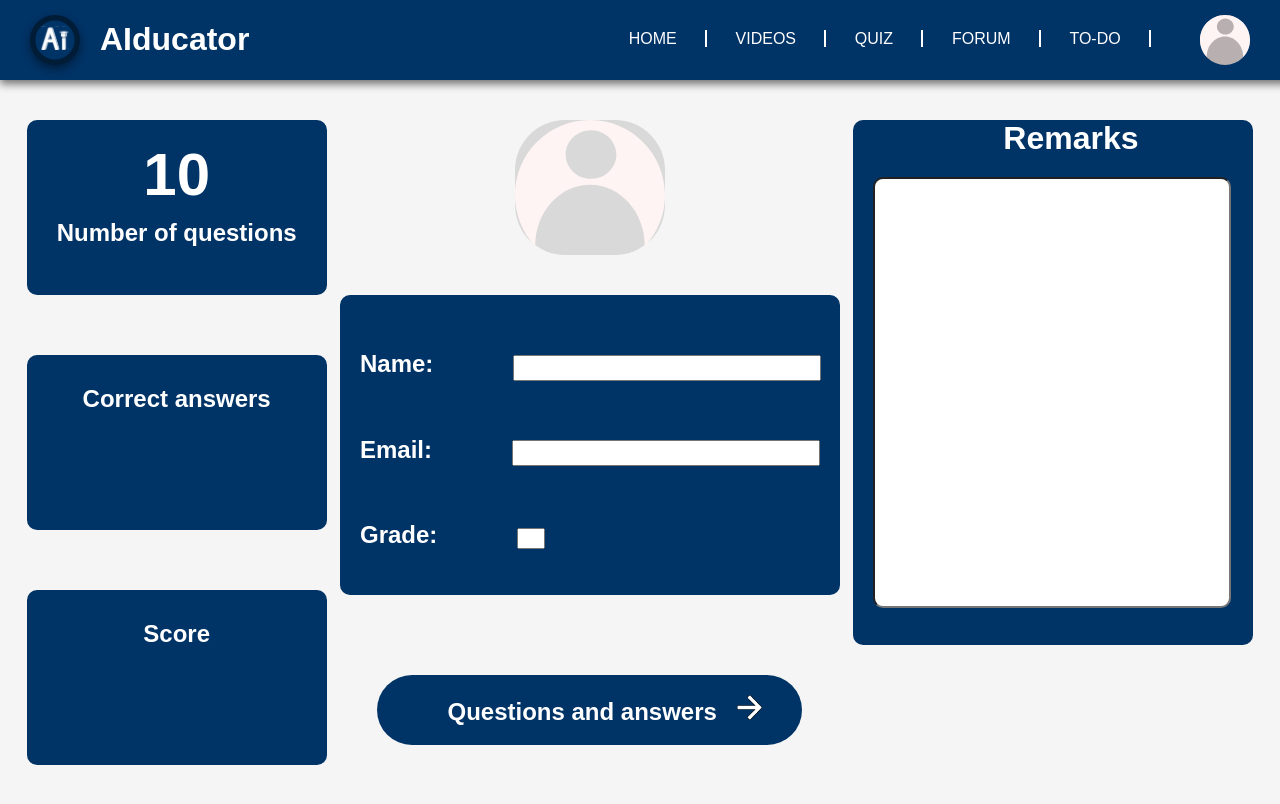
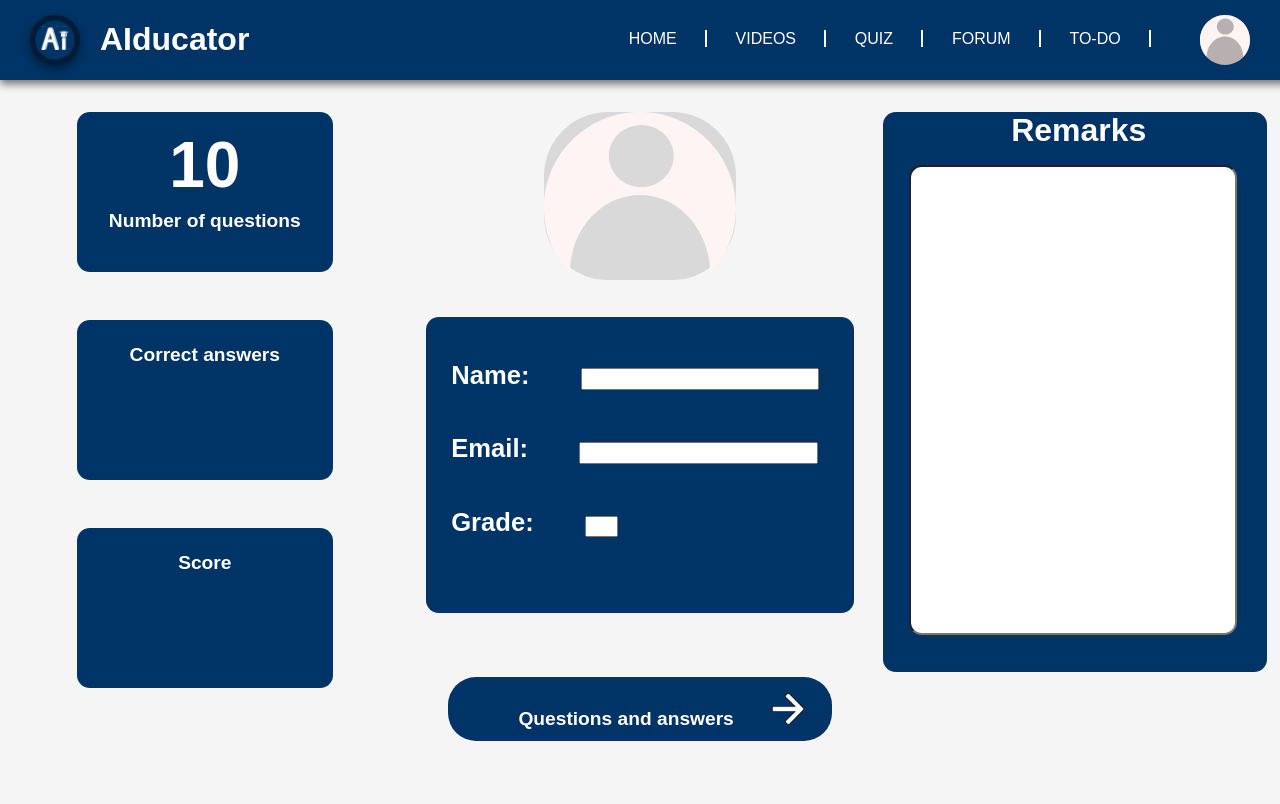
Before and after one commit to Lafarie/SDGP-AIducator, a React (Vite) app in the folder client/: page /quiz-results in a window 1280 px wide. Shown: the top 804 px of the page. Built offline with nearby package versions, Linux system fonts and the light colour scheme; a web font is replaced by a local one.

Commit message:
css view width fixes

```diff
--- a/client/src/QuizPage.css
+++ b/client/src/QuizPage.css
@@ -1,41 +1,44 @@
-/* QuizPage.css */
+.quiz-container {
+    max-width: 50vw;
+    margin: 0 auto;
+    padding: 2vh;
+}
 
-.quiz-container {
-    max-width: 800px;
-    margin: 0 auto;
-    padding: 20px;
-  }
+.question {
+    margin-bottom: 2vh;
+    margin-left: 15vw;
+    background-color: #D9D9D9;
+    border-radius: 1.5vw;
+    width: 55vw;
+    margin-top: 2vh;
+    color: #003366;
+    height: 45vh;
+    padding: 1vh 1vw;
+}
 
-  .question {
-    margin-bottom: 20px;
-    margin-left: 300px;
-    background-color: #D9D9D9;
-    border-radius: 5px;
-    width: 700px;
-    margin-top: 20px;
-    color: #003366;
-    height: 350px;
+.Qs {
+    margin-left: 4vw;
+    font-weight: bold;
+    font-size: 3vh;
+    margin-top: 1vh;
+}
 
-  }
-
-  .options {
+.options {
     list-style-type: none;
     padding: 0;
-  }
+}
 
-  .option input[type="radio"] {
+.option input[type="radio"] {
     appearance: none;
     -webkit-appearance: none;
     -moz-appearance: none;
-    /* Create a custom radio button */
-    width: 20px;
-    height: 20px;
-    border: 2px solid #ccc;
+    width: 1.5vw;
+    height: 1.5vw;
     border-radius: 50%;
-    background-color: transparent;
+    background-color: #fff;
     outline: none;
     cursor: pointer;
-    margin-left: 20px;
+    margin-left: 3.5vw;
 }
 
 .option input[type="radio"]:checked {
@@ -44,97 +47,116 @@
 
 .option label {
     display: inline-block;
-    margin-bottom: 10px;
+    margin-bottom: 1vh;
     cursor: pointer;
-    padding: 10px;
+    padding: 1vh;
     background-color: #fff;
-    border-radius: 5px;
-    border: 1px solid #ccc;
-    width: 550px;
+    border-radius: 1vw;
+    width: 37.5vw;
     font-weight: bold;
-    margin-left: 25px;
+    margin-left: 3vw;
+    font-size: 2.5vh;
 }
 
-
-  .submit-button {
-    padding: 10px 20px;
+.submit-button {
+    padding: 1vh 2vw;
     background-color: #007bff;
     color: #fff;
     border: none;
-    border-radius: 5px;
+    border-radius: 1vw;
     cursor: pointer;
-  }
+}
 
-  .submit-button:hover {
+.submit-button:hover {
     background-color: #0056b3;
-  }
+}
 
-  .first-container {
+.first-container {
     display: grid;
-    grid-template-columns: 1fr 200px;
+    grid-template-columns: 1fr 10vw;
     align-items: flex-start;
-    margin-top: 100px;
+    margin-top: 12vh;
     justify-items: center;
+    margin-left: 0.5vw;
+}
 
-  }
-  .h01{
-    margin-left: -700px;
+.h01 {
+    margin-left: -49vw;
     font-weight: bold;
-    margin-top: 10px;
-    font-size: x-large;
-  }
-  .h02{
-    margin-left: -2175px;
+    margin-top: 1vh;
+    font-size: 3vh;
+}
+
+.h02 {
+    margin-left: -150.75vw;
     font-weight: bold;
-    margin-top: 50px;
-    font-size: x-large;
-    margin-bottom: 30px;
-  }
-  .Question-container{
-    margin-left: -500px;
+    margin-top: 8vh;
+    font-size: 3vh;
+    margin-bottom: 3vh;
+}
+
+.Question-container {
+    margin-left: -25vw;
     grid-column: 1;
-  }
-  .Q-Number{
+}
+
+.Q-Number {
     font-weight: bold;
-    font-size: larger;
-    margin-top: 20px;
-    margin-left: 30px;
-  }
-  .Other-Box {
-  background-color: #D9D9D9;
-  padding: 20px;
-  margin-bottom: 20px;
-  grid-column: 2;
-  margin-right: 200px;
-  width: 200px;
-  margin-top: 20px;
-  border-radius: 5px;
-  height: 275px;
+    font-size: 3vh;
+    margin-top: 2vh;
+    margin-left: 4vw;
+    margin-bottom: 2.5vh;
 }
-.Remaining-questions{
+
+.Other-Box {
+    background-color: #D9D9D9;
+    padding: 2vh;
+    margin-bottom: 2vh;
+    grid-column: 2;
+    margin-right: 10vw;
+    width: 20vw;
+    margin-top: 2vh;
+    border-radius: 1.5vw;
+    height: 40vh;
+    position: sticky;
+    top: 11vh;
+}
+
+.Remaining-questions {
     background-color: #fff;
     font-weight: bold;
-    border-radius: 5px;
+    border-radius: 2.5vw;
     text-align: center;
-    height:100px
+    height: 15vh;
+    font-size: 2.5vh;
 }
-.Time-remaining{
+
+.Time-remaining {
     background-color: #fff;
     font-weight: bold;
-    margin-top: 50px;
-    border-radius: 5px;
+    margin-top: 5vh;
+    border-radius: 2.5vw;
     text-align: center;
-    height: 100px;
+    height: 15vh;
+    font-size: 2.5vh;
+}
+
+.Submit-box {
+    grid-column: 2;
+    margin-top: -67vh;
+    margin-right: 10vw;
+    background-color: #003366;
+    width: 7.5vw;
+    height: 10vh;
+    border-radius: 2vw;
+}
+
+.Submit {
+    text-align: center;
+    font-size: 3vh;
+    margin-top: 1.5vh;
+}
+.Time-label,.QR-label{
+    margin-top: 1.5vh;
 
 }
-.Submit{
-    grid-column: 2;
-    margin-top: -3350px;
-    margin-right: 200px;
-    background-color: #003366;
-    width: 100px;
-    height: 35px;
-    border-radius: 10px;
-    text-align: center;
-
-}
--- a/client/src/QuizPage.jsx
+++ b/client/src/QuizPage.jsx
@@ -128,7 +128,7 @@ const QuizPage = ({ lesson }) => {
                 {quizQuestions.map((question, index) => (
                 <div key={index} className='question'>
                     <div className='Q-Number'>Question  {`${index + 1}`.padStart(2, '0')}:</div>
-                    <h4>{question.question}</h4>
+                    <label className='Qs'>{question.question}</label>
                     <ul className='options'>
                         {question.options.map((option, i) => (
                             <li key={i} className="option">
@@ -142,16 +142,18 @@ const QuizPage = ({ lesson }) => {
             </div>
             <div className='Other-Box'>
                 <div className='Remaining-questions'>
-                    <p>Questions Remaining : </p>
+                    <p className='QR-label'>Questions Remaining : </p>
                     {remainingQuestions}
                 </div>
                 <div className='Time-remaining'>
-                    <p>Time Remaining :</p>
+                    <p className='Time-label'>Time Remaining :</p>
                     {formatTime(remainingTime)}
                 </div>
             </div>
-            <div className='Submit'>
-                <Link to={`/quiz-results?score=${totalScore}&correct=${correctAnswers}`} style={{ color: 'white', textDecoration: 'none', fontWeight: 'bold' }}>Submit</Link>
+            <div className='Submit-box'>
+                <div className='Submit'>
+                    <Link to={`/quiz-results?score=${totalScore}&correct=${correctAnswers}`} style={{ color: 'white', textDecoration: 'none', fontWeight: 'bold' }}>Submit</Link>
+                </div>
             </div>
         </div>
     </div>
--- a/client/src/QuizResults.css
+++ b/client/src/QuizResults.css
@@ -1,184 +1,193 @@
 .quiz-results-container {
     display: flex;
-    justify-content: space-around;
+    justify-content: space-between;
     align-items: flex-start;
-    margin: 20px;
-    margin-top: 120px;
-  }
+    padding: 0 5vw;
+    margin-top: 12vh;
+}
 
-  .column {
+.column {
     display: flex;
     flex-direction: column;
     align-items: center;
-  }
+    width: calc(30% - 5vw);
 
-  .profile-picture {
-    width: 150px;
-    height: 135px;
+}
+
+.profile-picture {
+    width: 15vw;
+    height: 21vh;
     background-color: #D9D9D9;
-    margin-bottom: 10px;
-    border-radius: 50px;
-  }
+    margin-bottom: 1vw;
+    border-radius: 5vw;
+    margin-top: 2vh;
+}
 
-.N-Questions{
+.N-Questions {
     background-color: #003366;
     grid-column: 1;
-    width: 300px;
-    height: 175px;
-    margin-bottom: 60px;
+    width: 20vw;
+    height: 20vh;
+    margin-bottom: 6vh;
     color: #ffff;
-    border-radius: 10px;
+    border-radius: 1vw;
     font-weight: bold;
     align-items: center;
     display: flex;
     flex-direction: column;
-
+    margin-top: 2vh;
 }
 
-.Correct-box{
+.Correct-box {
     background-color: #003366;
     grid-column: 1;
-    width: 300px;
-    height: 175px;
-    margin-bottom: 60px;
+    width: 20vw;
+    height: 20vh;
+    margin-bottom: 6vh;
     color: #ffff;
-    border-radius: 10px;
+    border-radius: 1vw;
     font-weight: bold;
     align-items: center;
     display: flex;
     flex-direction: column;
 }
 
-.Score-box{
+.Score-box {
     background-color: #003366;
     grid-column: 1;
-    width: 300px;
-    height: 175px;
-    margin-bottom: 10px;
+    width: 20vw;
+    height: 20vh;
+    margin-bottom: 1vh;
     color: #ffff;
-    border-radius: 10px;
+    border-radius: 1vw;
     font-weight: bold;
     align-items: center;
     display: flex;
     flex-direction: column;
 }
 
-.details-box{
+.details-box {
     background-color: #003366;
     grid-column: 2;
-    margin-bottom: 50px;
-    width: 500px;
-    height: 300px;
+    margin-bottom: 5vh;
+    width: 33.5vw;
+    max-width: 40vw;
+    height: 37vh;
     color: #ffff;
-    border-radius: 10px;
+    border-radius: 1vw;
     font-weight: bold;
-    margin-top: 30px;
+    margin-top: 3vh;
 }
 
-.QandA{
+.QandA {
     background-color: #003366;
     grid-column: 2;
-    margin-bottom: 10px;
-    height: 70px;
+    margin-bottom: 1vh;
+    height: 8vh;
     color: #ffff;
-    border-radius: 35px;
-    width: 425px;
+    border-radius: 3.5vh;
+    width: 30vw;
     font-weight: bold;
-    margin-top: 30px;
+    margin-top: 3vh;
 }
 
-.Remarks-box{
+.Remarks-box {
     background-color: #003366;
     grid-column: 3;
-    width: 400px;
-    height: 525px;
-    margin-bottom: 10px;
+    width: 30vw;
+    max-width: 40vw;
+    height: 70vh;
+    margin-bottom: 1vh;
     color: #ffff;
-    border-radius: 10px;
+    border-radius: 1vw;
     font-weight: bold;
-
+    margin-top: 2vh;
 }
 
 .TextInput {
-    margin-bottom: 10px;
-    margin-left: 40px;
+    margin-bottom: 1vh;
+    margin-left: 4vw;
 }
-.Name-box,.Email-box,.Grade-box{
-    margin-bottom: 50px;
-    margin-top: 55px;
-    margin-left: 20px;
-    font-size: x-large;
 
+.Name-box, .Email-box, .Grade-box {
+    margin-bottom: 5vh;
+    margin-top: 5.5vh;
+    margin-left: 2vw;
+    font-size: 2vw;
 }
-.NameInput,
-.EmailInput {
-    margin-left: 80px;
-    width: 300px;
-    height: 20px;
+
+.NameInput, .EmailInput {
+    margin-left: 4vw;
+    width: 18vw;
+    height: 2vh;
 }
-.GradeInput{
-    width: 20px;
-    margin-left: 80px;
+
+.GradeInput {
+    width: 2vw;
+    margin-left: 4vw;
 }
-#Arrow{
-    width: 25px;
-    margin-left: 20px;
-    margin-top: 20px;
-    height: 25px;
+
+#Arrow {
+    width: 2.5vw;
+    margin-left: 3vw;
+    margin-top: 2vh;
+    height: 2.5vw;
 }
-.QandA-label{
-    margin-left: 70px;
-    margin-top: 15px;
-    margin-bottom: 10px;
-    font-size: x-large;
 
+.QandA-label {
+    margin-left: 5.5vw;
+    margin-top: 0.75vh;
+    margin-bottom: 1.5vh;
+    font-size: 1.5vw;
 }
-.RemarksInput{
-    width: 350px;
-    height: 425px;
-    margin-left: 20px;
-    margin-top: 20px;
-    border-radius: 10px;
+
+.RemarksInput {
+    width: 25vw;
+    height: 58vh;
+    margin-left: 2vw;
+    margin-top: 2vh;
+    border-radius: 1vw;
 }
-.Remarks{
-    margin-left: 150px;
-    margin-top: 20px;
-    font-size: xx-large;
+
+.Remarks {
+    margin-left: 10vw;
+    margin-top: 2vh;
+    font-size: 2.5vw;
     text-align: center;
 }
-.CorrectLabel{
+
+.CorrectLabel {
     text-align: center;
-    font-size: x-large;
+    font-size: 1.5vw;
 }
 
-.ScoreLabel{
+.ScoreLabel {
     text-align: center;
-    font-size: x-large;
-
+    font-size: 1.5vw;
 }
 
-.NQs{
+.NQs {
     text-align: center;
-    font-size: x-large;
-
-}
-.NQ-digit{
-    font-size: 60px;
-    text-align: center;
-    margin-bottom: 10px;
-    margin-top: 20px;
+    font-size: 1.5vw;
 }
 
-.Score{
-    font-size: 60px;
+.NQ-digit {
+    font-size: 5vw;
     text-align: center;
-    margin-bottom: 10px;
-    margin-top: 20px;
+    margin-bottom: 1vh;
+    margin-top: 2vh;
 }
 
-.Correct{
-    font-size: 60px;
+.Score {
+    font-size: 5vw;
     text-align: center;
-    margin-bottom: 10px;
-    margin-top: 20px;
+    margin-bottom: 1vh;
+    margin-top: 2vh;
 }
+
+.Correct {
+    font-size: 5vw;
+    text-align: center;
+    margin-bottom: 1vh;
+    margin-top: 2vh;
+}
```
